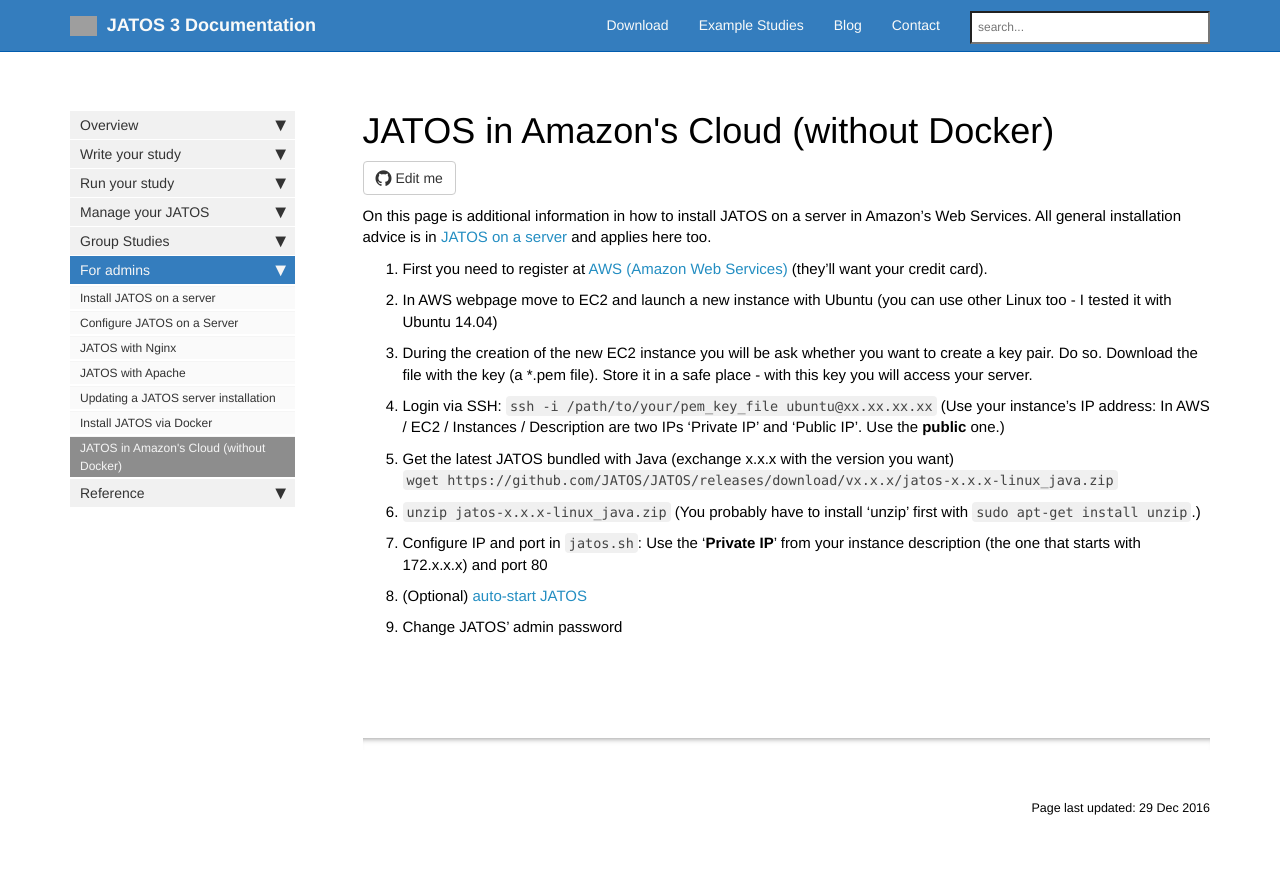
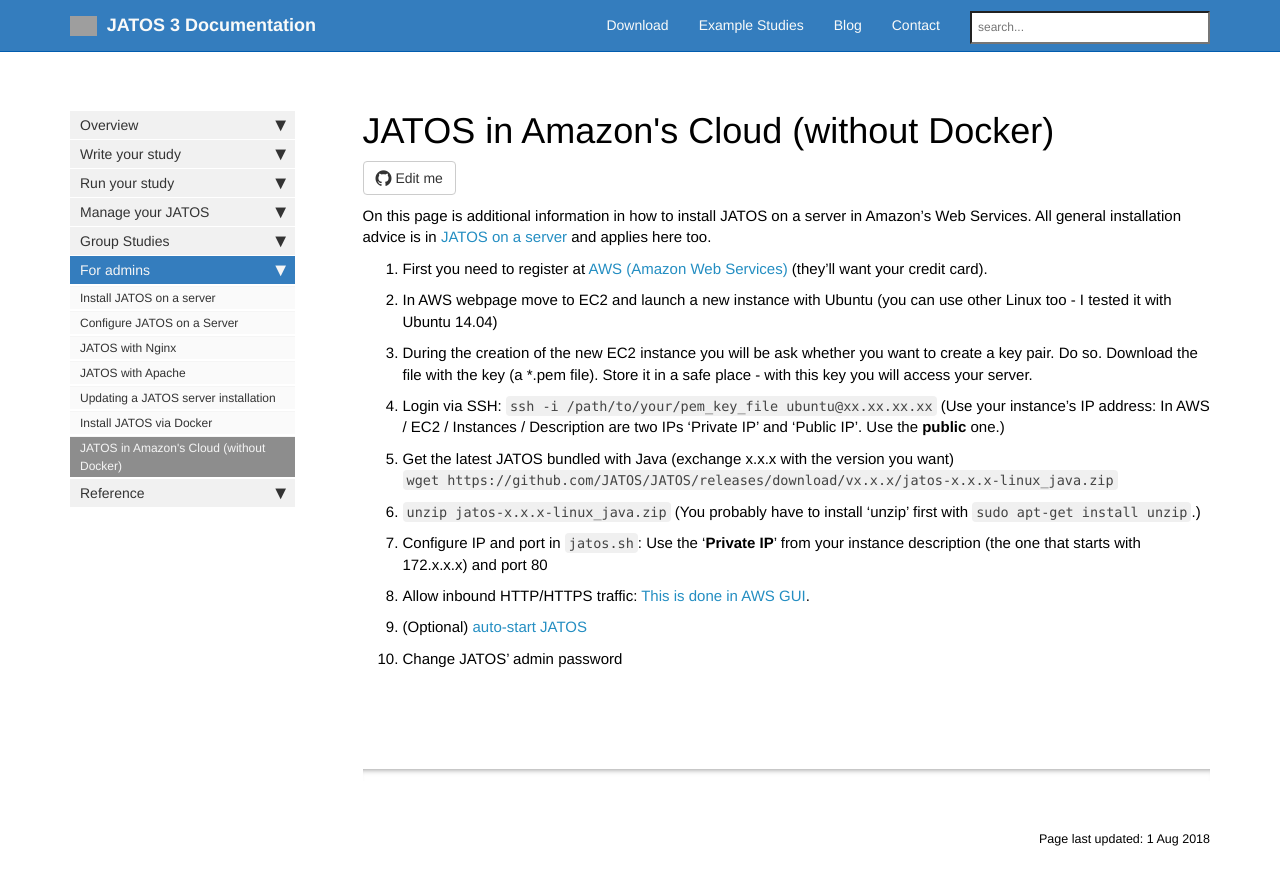
Before and after one commit to kristian-lange-tw/JATOS_docs_v3, a Jekyll site: the page built from pages/JATOS-in-Amazons-Cloud-without-Docker.md, in a window 1280 px wide. Shown: the top 885 px of the page. Built offline with Jekyll 4.4.1, drawn with Linux system fonts in a browser that asks for light colours; nearby versions of some CDN libraries; comment, search, counter and statistics services are not loaded; grey boxes are pictures that could not be loaded.

Commit message:
Update JATOS-in-Amazons-Cloud-without-Docker.md

```diff
--- a/pages/JATOS-in-Amazons-Cloud-without-Docker.md
+++ b/pages/JATOS-in-Amazons-Cloud-without-Docker.md
@@ -7,7 +7,7 @@
 permalink: JATOS-in-Amazons-Cloud-without-Docker.html
 folder:
 toc: false
-last_updated: 29 Dec 2016
+last_updated: 1 Aug 2018
 ---
 
 On this page is additional information in how to install JATOS on a server in Amazon's Web Services. All general installation advice is in [JATOS on a server](JATOS-on-a-server.html) and applies here too.
@@ -19,5 +19,6 @@
 1. Get the latest JATOS bundled with Java (exchange x.x.x with the version you want) `wget https://github.com/JATOS/JATOS/releases/download/vx.x.x/jatos-x.x.x-linux_java.zip`
 1. `unzip jatos-x.x.x-linux_java.zip` (You probably have to install 'unzip' first with `sudo apt-get install unzip`.)
 1. Configure IP and port in `jatos.sh`: Use the '**Private IP**' from your instance description (the one that starts with 172.x.x.x) and port 80
+1. Allow inbound HTTP/HTTPS traffic: [This is done in AWS GUI](https://aws.amazon.com/premiumsupport/knowledge-center/connect-http-https-ec2/).
 1. (Optional) [auto-start JATOS](JATOS-on-a-server.html#7-optional-auto-start-jatos)
 1. Change JATOS' admin password
```
